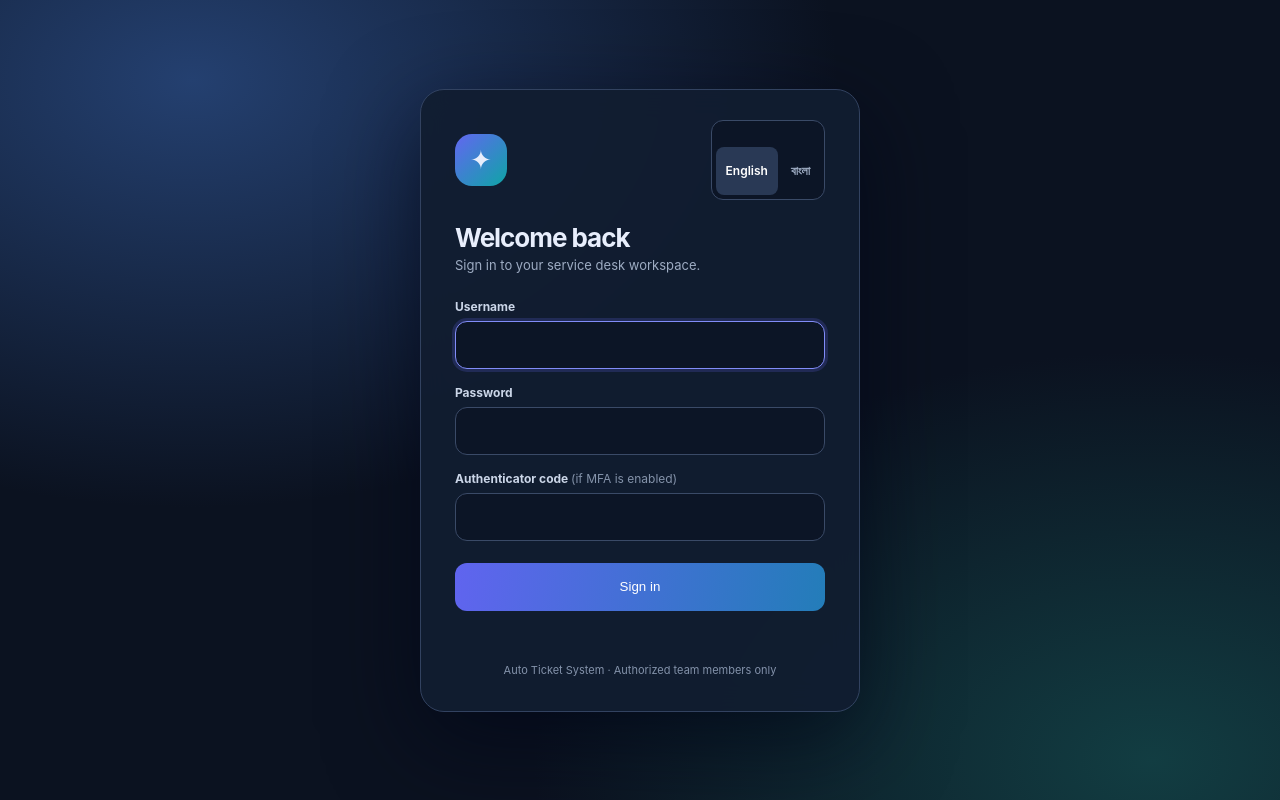
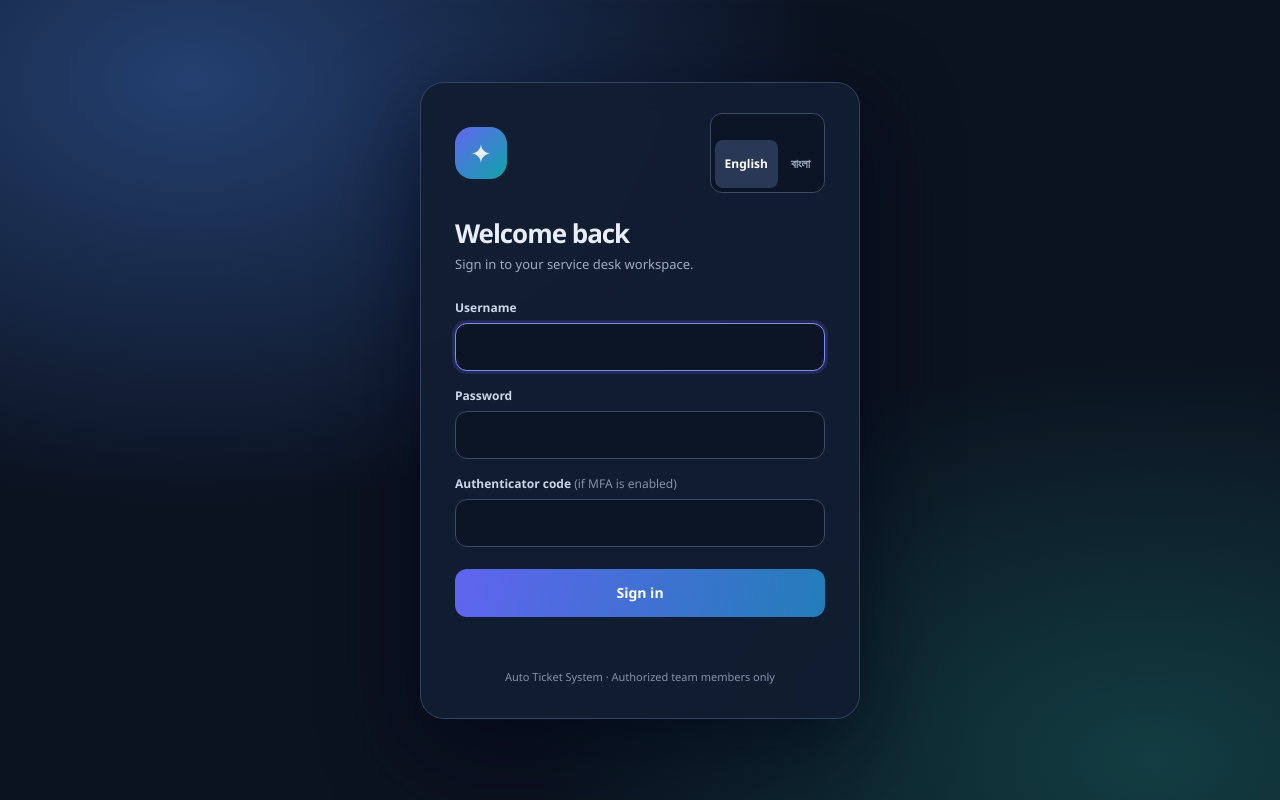
Before and after one commit to jaberpatwary/OSTKT, a plain HTML site: page static/login.html in a window 1280 px wide. Drawn offline with Linux system fonts and the light colour scheme.

Commit message:
Fix login text font rendering

```diff
--- a/static/login.html
+++ b/static/login.html
@@ -6,16 +6,16 @@
   <meta name="theme-color" content="#101a30" />
   <title>Sign in · Auto Ticket System</title>
   <style>
-    :root{color-scheme:dark;font-family:Manrope,Inter,Segoe UI,sans-serif;background:#0b1220;color:#e8eefc}
+    :root{color-scheme:dark;font-family:"Segoe UI","Nirmala UI",Arial,sans-serif;background:#0b1220;color:#e8eefc}
     *{box-sizing:border-box}body{margin:0;min-height:100vh;display:grid;place-items:center;padding:24px;background:radial-gradient(ellipse at 15% 10%,#244070 0,transparent 42%),radial-gradient(ellipse at 90% 95%,#123d42 0,transparent 38%),#0b1220}
     .card{width:min(440px,100%);padding:30px 34px 34px;border:1px solid #324260;border-radius:24px;background:#121d30eF;box-shadow:0 28px 90px #020617aa;backdrop-filter:blur(14px)}
-    .topbar{display:flex;align-items:center;justify-content:space-between;gap:16px}.language-switch{display:inline-flex;align-items:center;gap:3px;padding:4px;border:1px solid #3a4a67;border-radius:12px;background:#0c1526}.language-option{border:0;border-radius:8px;background:transparent;padding:7px 10px;color:#9eacc3;font:600 12px Inter,Segoe UI,sans-serif;cursor:pointer}.language-option[aria-pressed="true"]{background:#293955;color:#fff}
+    .topbar{display:flex;align-items:center;justify-content:space-between;gap:16px}.language-switch{display:inline-flex;align-items:center;gap:3px;padding:4px;border:1px solid #3a4a67;border-radius:12px;background:#0c1526}.language-option{border:0;border-radius:8px;background:transparent;padding:7px 10px;color:#9eacc3;font:600 12px "Segoe UI","Nirmala UI",Arial,sans-serif;cursor:pointer}.language-option[aria-pressed="true"]{background:#293955;color:#fff}
     .mark{display:grid;place-items:center;width:52px;height:52px;border-radius:17px;background:linear-gradient(135deg,#6366f1,#0ea5a6);font-size:26px}
     h1{margin:22px 0 4px;font-size:26px;letter-spacing:-.04em}.sub{margin:0 0 26px;color:#9eacc3;font-size:13px}
     label{display:block;margin:16px 0 7px;color:#cbd6e8;font-size:12px;font-weight:700}
     input{width:100%;height:48px;border:1px solid #3a4a67;border-radius:12px;background:#0c1526;padding:0 13px;color:#f3f6ff;font:inherit;outline:none}
     input:focus{border-color:#818cf8;box-shadow:0 0 0 3px #6366f133}
-    button{width:100%;height:48px;margin-top:22px;border:0;border-radius:12px;background:linear-gradient(100deg,#6064ef,#237db9);color:white;font:700 14px inherit;cursor:pointer}
+    button{width:100%;height:48px;margin-top:22px;border:0;border-radius:12px;background:linear-gradient(100deg,#6064ef,#237db9);color:white;font:inherit;font-size:14px;font-weight:700;cursor:pointer}
     button:disabled{opacity:.6;cursor:wait}.error{min-height:18px;margin:12px 0 0;color:#fda4af;font-size:12px}.foot{margin:22px 0 0;text-align:center;color:#8392aa;font-size:11px}
   </style>
 </head>
```
